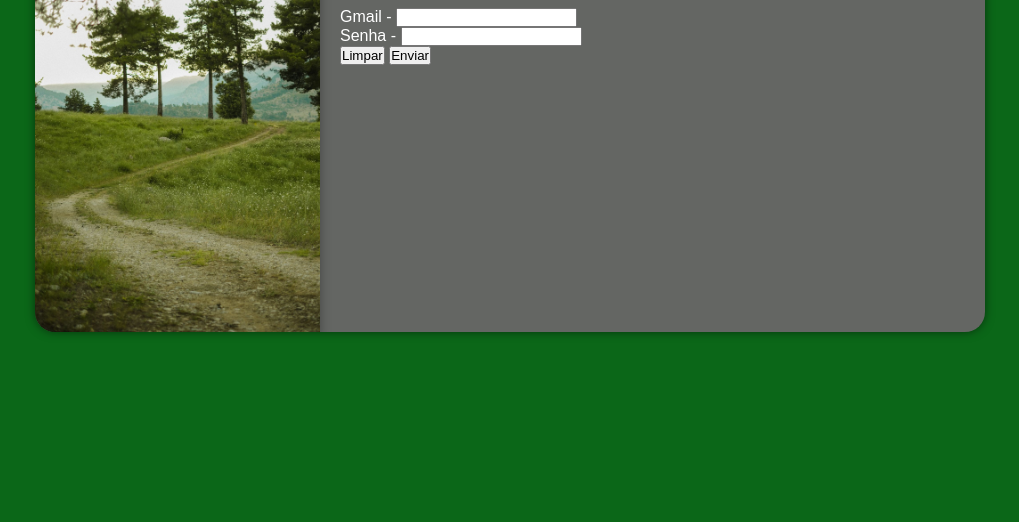
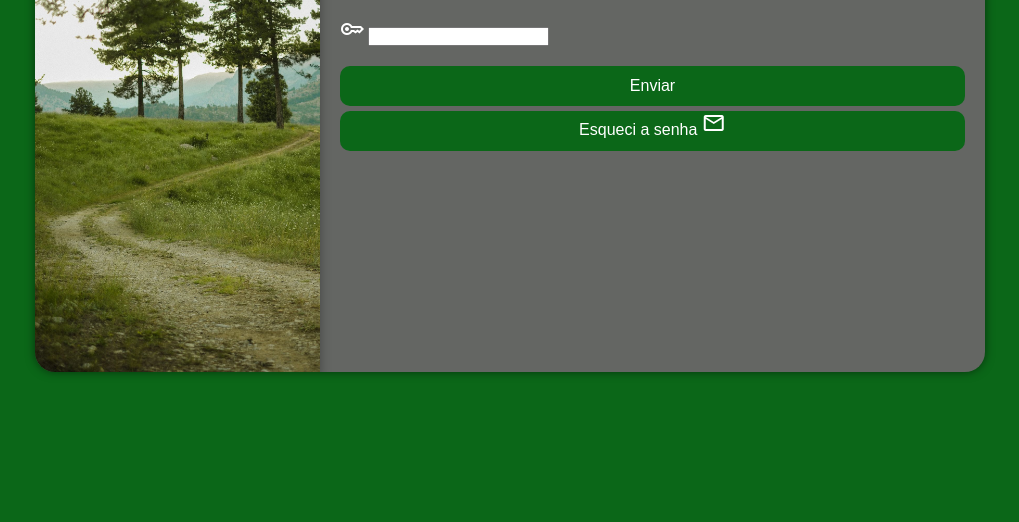
Before and after one commit to giovaneklose/progeto-login, a plain HTML site: page index.html in a window 1280 px wide. Shown: the part 278-800 px from the top of the page, without its empty margins (130-1149 px from the left). Drawn offline with nearby package versions, Linux system fonts and the light colour scheme.

Commit message:
Atualizei cod

```diff
--- a/estilos/style.css
+++ b/estilos/style.css
@@ -43,7 +43,7 @@ section {
     color: #ffffff;
 
     width: 350px;
-    height: 420px;
+    height: 500px;
     border-radius: 20px;
     box-shadow: 0px 0px 10px rgba(0, 0, 0, 0.507);
     overflow: hidden;
@@ -62,10 +62,38 @@ section {
     padding: 20px;
 }
 
-#form p{
-    margin: 10px 0px 20px 0px;
+#form p {
+    margin: 10px 0px;
 }
 
-form{
-    width: 276px;
+.login {
+    margin: 20px 0px;
 }
+
+div label {
+    display: none;
+}
+
+div input[type=submit] {
+    display: block;
+    background-color: var(--cor1--);
+    color: white;
+    font-size: 1em;
+    cursor: pointer;
+    width: 100%;
+    height: 40px;
+    border: none;
+    border-radius: 10px;
+}
+
+form a {
+    display: block;
+    background-color: var(--cor1--);
+    color: white;
+    text-align: center;
+    text-decoration: none;
+    width: 100%;
+    height: 40px;
+    border-radius: 10px;
+    margin: 5px 0px;
+}
--- a/index.html
+++ b/index.html
@@ -5,6 +5,7 @@
     <meta name="viewport" content="width=device-width, initial-scale=1.0">
     <title>Login</title>
     <link rel="shortcut icon" href="favicon/favicon.ico" type="image/x-icon">
+    <link href="https://fonts.googleapis.com/css2?family=Material+Symbols+Outlined" rel="stylesheet" />
     <link rel="stylesheet" href="estilos/style.css">
     <link rel="stylesheet" href="estilos/medias.css">
 </head>
@@ -22,14 +23,23 @@
 
                 <form action="iem" method="post">
 
-                    <label for="iem">Gmail -</label>
-                    <input type="email" name="em" id="iem">
+                    <div class="login">
+                        <span class="material-symbols-outlined">person</span>
+                        <input type="email" name="em" id="iem">
+                        <label for="iem">Gmail -</label>
+                    </div>
 
-                    <label for="ipas">Senha -</label>
-                    <input type="password" name="pas" id="ipas">
+                    <div class="login">
+                        <span class="material-symbols-outlined">key</span>
+                        <input type="password" name="pas" id="ipas">
+                        <label for="ipas">Senha -</label>
+                    </div>
 
-                    <input type="reset" value="Limpar">
                     <input type="submit" value="Enviar">
+                    <a href="esqueci.html">
+                        Esqueci a senha
+                        <span class="material-symbols-outlined">mail</span>
+                    </a>
 
                 </form>
             </div>
```
